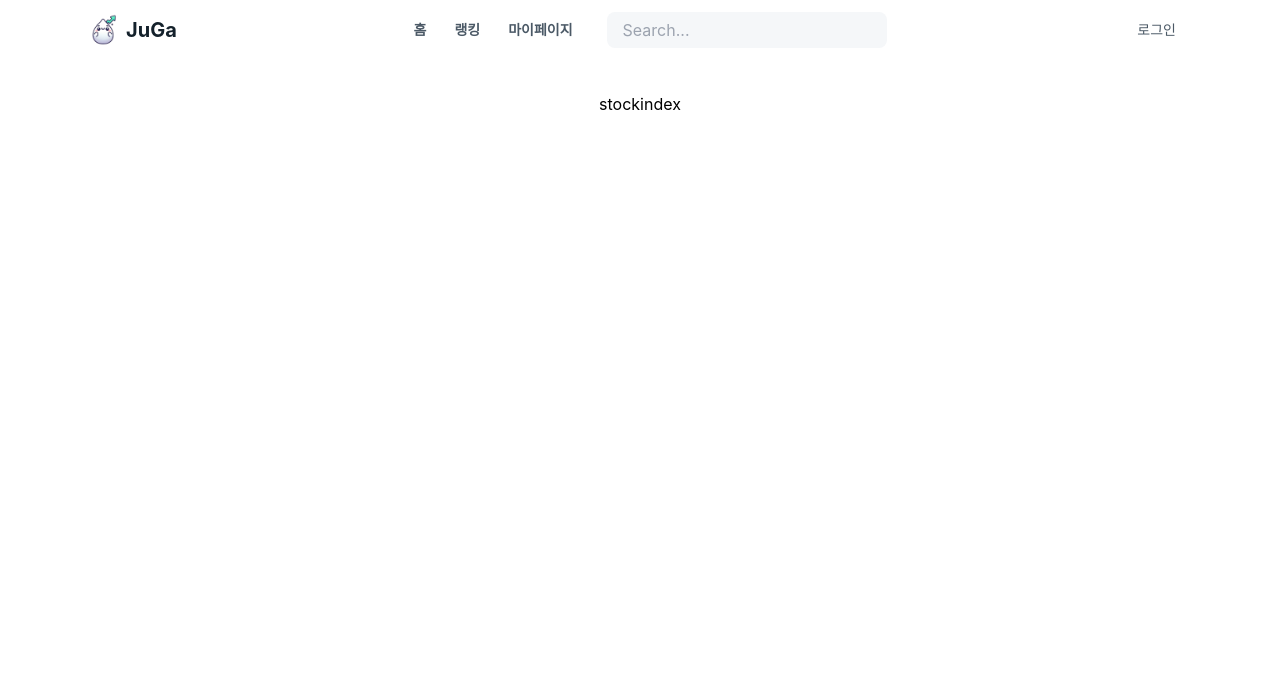
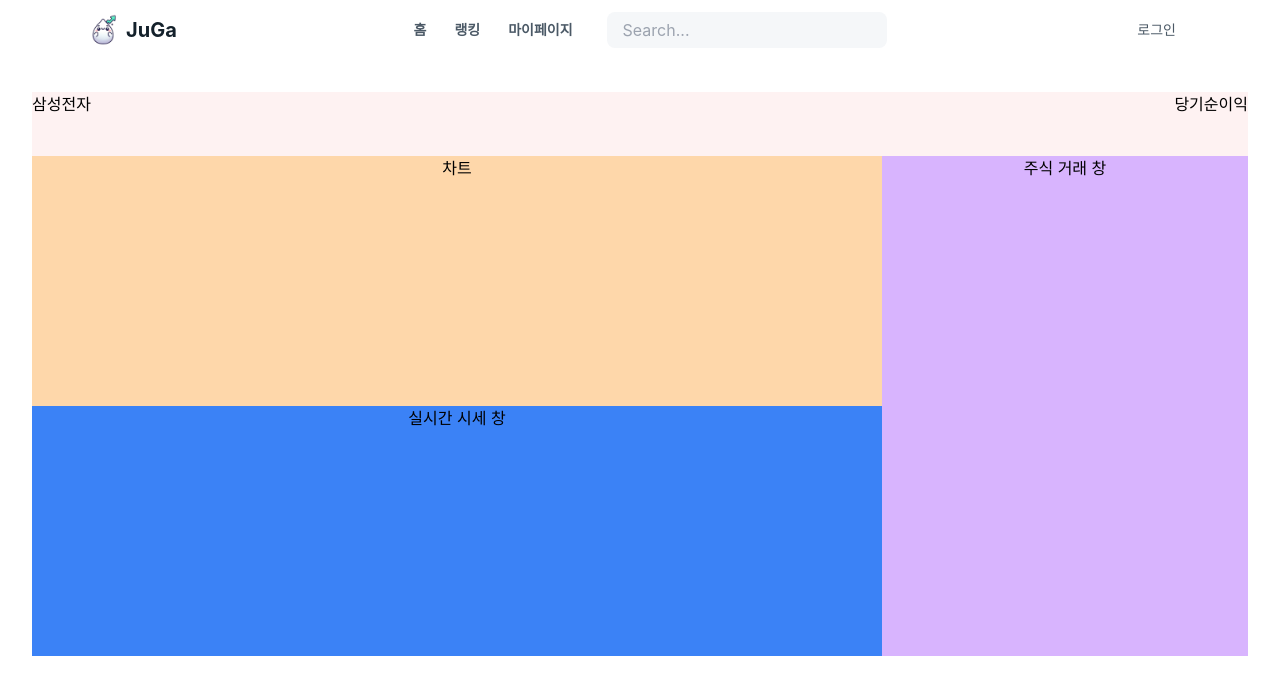
Before and after one commit to boostcampwm-2024/web16-JuGa, a React (Vite) app in the folder FE/: page /stocks/1 in a window 1280 px wide. Shown: the top 694 px of the page. Built offline with nearby package versions, Linux system fonts and the light colour scheme; no server answers; a web font is replaced by a local one.

Commit message:
💄 design: stock detail 페이지 간단한 레이아웃 구조 잡기 #60

```diff
--- a/FE/src/App.css
+++ b/FE/src/App.css
@@ -3,4 +3,6 @@
   margin: 0 auto;
   padding: 2rem;
   text-align: center;
+  display: flex;
+  flex-direction: column;
 }
--- /dev/null
+++ b/FE/src/components/StocksDetail/Chart.tsx
@@ -0,0 +1,3 @@
+export default function Chart() {
+  return <div className='flex-1 bg-orange-200'>차트</div>;
+}
--- /dev/null
+++ b/FE/src/components/StocksDetail/Header.tsx
@@ -0,0 +1,8 @@
+export default function Header() {
+  return (
+    <div className='flex justify-between w-full h-16'>
+      <div>삼성전자</div>
+      <div>당기순이익</div>
+    </div>
+  );
+}
--- /dev/null
+++ b/FE/src/components/StocksDetail/PriceSection.tsx
@@ -0,0 +1,3 @@
+export default function PriceSection() {
+  return <div className='flex-1 bg-blue-500'>실시간 시세 창</div>;
+}
--- /dev/null
+++ b/FE/src/components/StocksDetail/TradeSection.tsx
@@ -0,0 +1,3 @@
+export default function TradeSection() {
+  return <div className='w-full bg-purple-300 min-w-72'>주식 거래 창</div>;
+}
--- a/FE/src/index.css
+++ b/FE/src/index.css
@@ -3,17 +3,16 @@
 @tailwind utilities;
 
 :root {
-  font-family: -apple-system, BlinkMacSystemFont, 'Apple SD Gothic Neo', 'Pretendard Variable',
-    Pretendard, Roboto, 'Noto Sans KR', 'Segoe UI', 'Malgun Gothic', 'Apple Color Emoji',
-    'Segoe UI Emoji', 'Segoe UI Symbol', sans-serif;
+  font-family: -apple-system, BlinkMacSystemFont, 'Apple SD Gothic Neo',
+    'Pretendard Variable', Pretendard, Roboto, 'Noto Sans KR', 'Segoe UI',
+    'Malgun Gothic', 'Apple Color Emoji', 'Segoe UI Emoji', 'Segoe UI Symbol',
+    sans-serif;
   line-height: 1.5;
   font-weight: 400;
 }
 
 body {
   margin: 0;
-  display: flex;
-  justify-content: center;
   min-width: 320px;
   min-height: 100vh;
 }
--- a/FE/src/page/StocksDetail.tsx
+++ b/FE/src/page/StocksDetail.tsx
@@ -1,3 +1,19 @@
+import Chart from 'components/StocksDetail/Chart';
+import Header from 'components/StocksDetail/Header';
+import PriceSection from 'components/StocksDetail/PriceSection';
+import TradeSection from 'components/StocksDetail/TradeSection';
+
 export default function StocksDetail() {
-  return <>stockindex</>;
+  return (
+    <div className='flex flex-col bg-red-50'>
+      <Header />
+      <div className='flex h-[500px] bg-yellow-600'>
+        <div className='flex min-w-[850px] flex-col'>
+          <Chart />
+          <PriceSection />
+        </div>
+        <TradeSection />
+      </div>
+    </div>
+  );
 }
```
